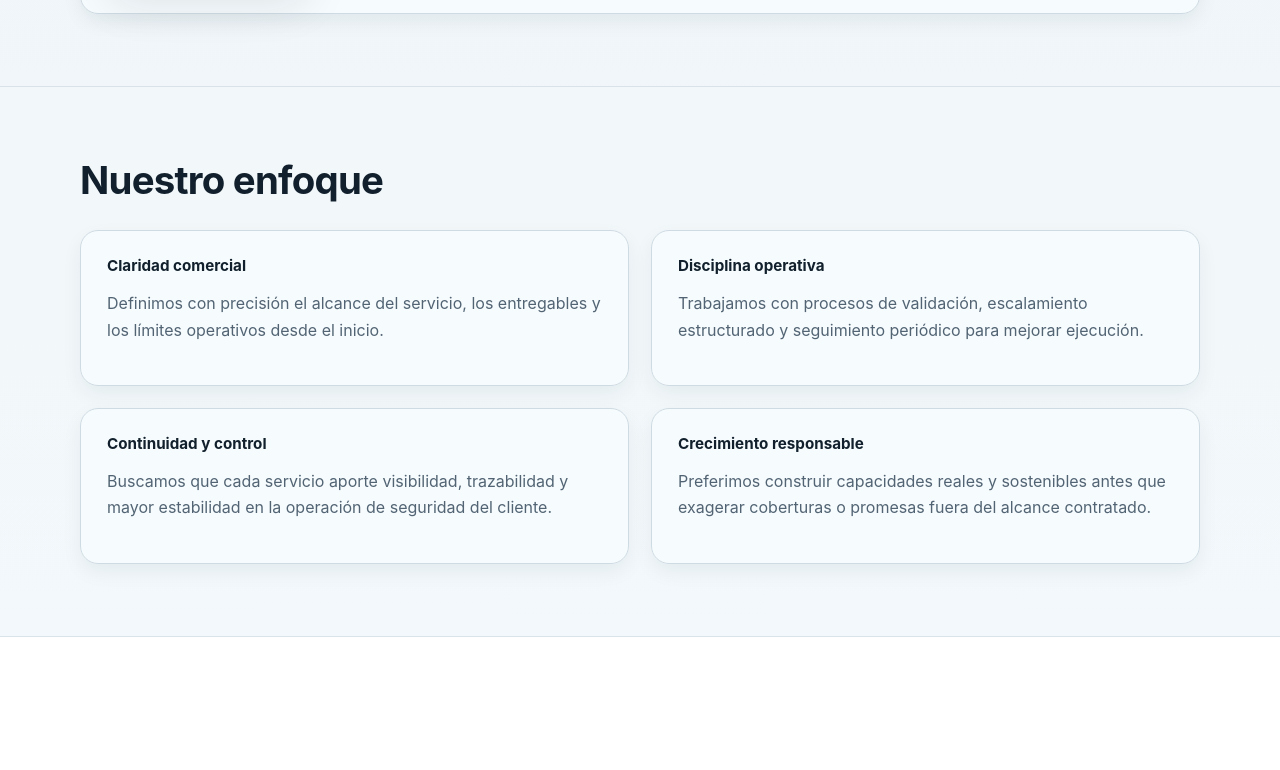
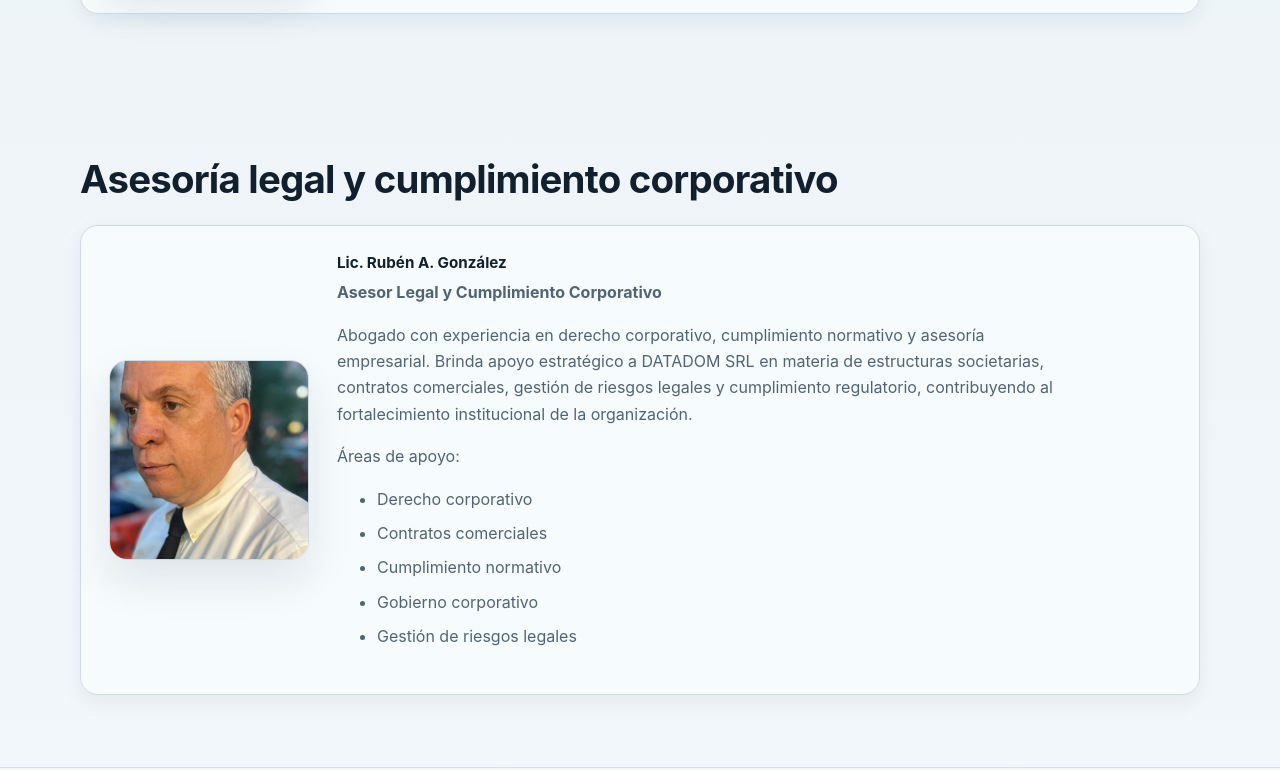
Before and after one commit to Anthonybryan2021/datadom-ai-site, a plain HTML site: page about.html in a window 1280 px wide. Shown: the part 1214-1984 px from the top of the page. Before the commit the page ends 1851 px from the top, so only its background shows below. Drawn offline with Linux system fonts and the light colour scheme.

Commit message:
feat: add Ruben Gonzalez legal advisory profile

```diff
--- a/about.html
+++ b/about.html
@@ -57,6 +57,36 @@
       </div>
     </section>
 
+    <!-- DATADOM: asesoria legal -->
+    <section class="section" aria-labelledby="legal-heading">
+      <div class="container">
+        <h2 id="legal-heading">Asesoría legal y cumplimiento corporativo</h2>
+        <div class="founder-card">
+          <img
+            src="./assets/img/ruben-a-gonzalez.jpeg"
+            alt="Lic. Rubén A. González, asesor legal y cumplimiento corporativo de DATADOM SRL"
+            class="founder-photo"
+            loading="lazy"
+            width="733"
+            height="1000"
+          />
+          <div class="founder-copy">
+            <h3>Lic. Rubén A. González</h3>
+            <p><strong>Asesor Legal y Cumplimiento Corporativo</strong></p>
+            <p>Abogado con experiencia en derecho corporativo, cumplimiento normativo y asesoría empresarial. Brinda apoyo estratégico a DATADOM SRL en materia de estructuras societarias, contratos comerciales, gestión de riesgos legales y cumplimiento regulatorio, contribuyendo al fortalecimiento institucional de la organización.</p>
+            <p>Áreas de apoyo:</p>
+            <ul>
+              <li>Derecho corporativo</li>
+              <li>Contratos comerciales</li>
+              <li>Cumplimiento normativo</li>
+              <li>Gobierno corporativo</li>
+              <li>Gestión de riesgos legales</li>
+            </ul>
+          </div>
+        </div>
+      </div>
+    </section>
+
     <section class="section section-alt">
       <div class="container">
         <h2>Nuestro enfoque</h2>
```
Also changed, not shown: assets/img/ruben-a-gonzalez.jpeg (added).
